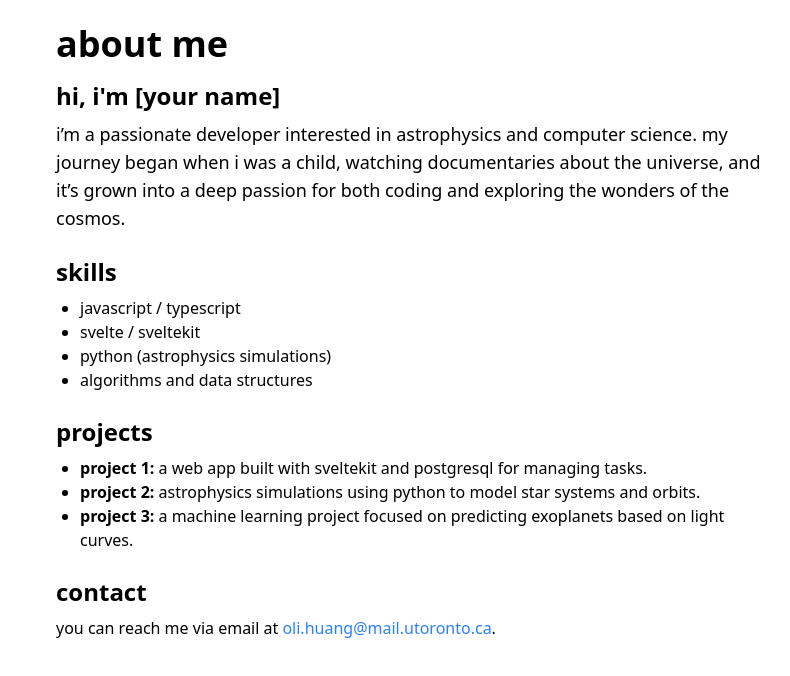
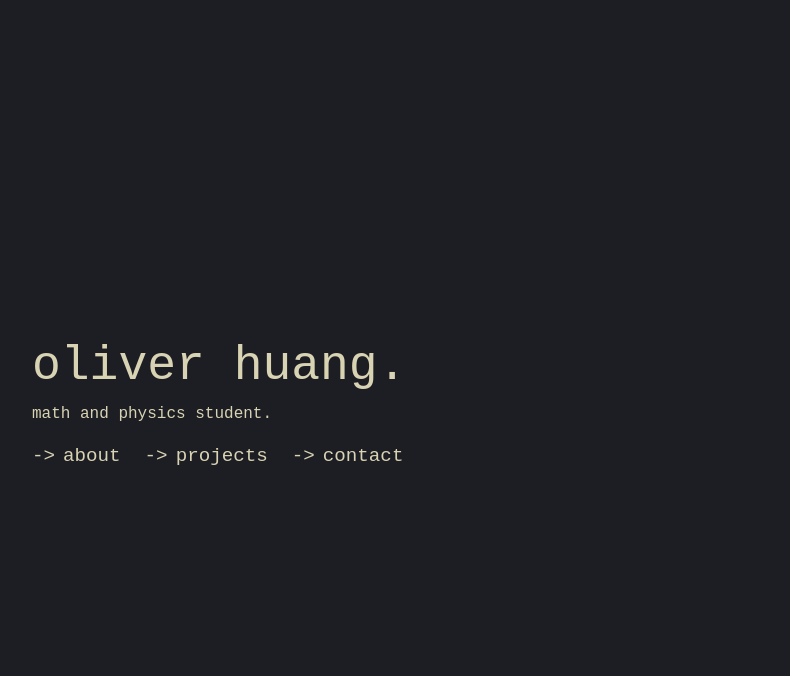
Before and after one commit to gooosexe/portfolio, a SvelteKit app: page / in a window 1280 px wide. Shown: the top 676 px of the page, without its empty margins (224-1014 px from the left). Built offline with nearby package versions, Linux system fonts and the light colour scheme.

Commit message:
changed about me page

```diff
--- a/src/routes/+page.svelte
+++ b/src/routes/+page.svelte
@@ -1,41 +1,70 @@
 <script>
-	// You can add any logic or data fetching here if needed
-  </script>
+	import { onMount } from 'svelte';
 
-  <main class="max-w-3xl mx-auto p-6">
-	<h1 class="text-4xl font-bold mb-4">about me</h1>
+	onMount(() => {
+		document.body.style.backgroundColor = 'rgb(29,29,36)';
+		document.body.style.color = 'rgb(216,211,179)';
+		document.body.style.fontFamily = 'Cascadia Code, monospace';
+	});
+</script>
 
-	<section class="mb-6">
-	  <h2 class="text-2xl font-semibold">hi, i'm [your name]</h2>
-	  <p class="mt-2 text-lg">
-		i’m a passionate developer interested in astrophysics and computer science.
-		my journey began when i was a child, watching documentaries about the universe, and it’s grown into a deep passion for both coding and exploring the wonders of the cosmos.
-	  </p>
-	</section>
+<div class="container">
+	<h1>oliver huang.</h1>
+	<p>math and physics student.</p>
+	<nav>
+		<a class="nav-item" href="/about">about</a>
+		<a class="nav-item" href="/projects">projects</a>
+		<a class="nav-item" href="/contact">contact</a>
+	</nav>
+</div>
 
-	<section class="mb-6">
-	  <h2 class="text-2xl font-semibold">skills</h2>
-	  <ul class="list-disc pl-6 mt-2">
-		<li>javascript / typescript</li>
-		<li>svelte / sveltekit</li>
-		<li>python (astrophysics simulations)</li>
-		<li>algorithms and data structures</li>
-	  </ul>
-	</section>
+<style>
+	.container {
+		width: 60%;
+		min-height: 100vh;
+		display: flex;
+		flex-direction: column;
+		justify-content: center;
+		align-items: flex-start;
+		margin: 0 auto;
+	}
 
-	<section class="mb-6">
-	  <h2 class="text-2xl font-semibold">projects</h2>
-	  <ul class="list-disc pl-6 mt-2">
-		<li><strong>project 1:</strong> a web app built with sveltekit and postgresql for managing tasks.</li>
-		<li><strong>project 2:</strong> astrophysics simulations using python to model star systems and orbits.</li>
-		<li><strong>project 3:</strong> a machine learning project focused on predicting exoplanets based on light curves.</li>
-	  </ul>
-	</section>
+	h1 {
+		font-size: 3rem;
+	}
 
-	<section>
-	  <h2 class="text-2xl font-semibold">contact</h2>
-	  <p class="mt-2">
-		you can reach me via email at <a href="mailto:oli.huang@mail.utoronto.ca" class="text-blue-500 hover:underline">oli.huang@mail.utoronto.ca</a>.
-	  </p>
-	</section>
-  </main>
+	nav {
+		margin-top: 1rem;
+		display: flex;
+		gap: 1.5rem;
+	}
+
+	.nav-item {
+		display: flex;
+		align-items: center;
+		gap: 0.5rem;
+		font-size: 1.2rem;
+		text-decoration: none;
+		color: rgb(216, 211, 179);
+		position: relative;
+		transition: transform 0.3s ease-in-out;
+	}
+
+	.nav-item::before {
+		content: '->';
+		opacity: 1;
+		transform: translateX(0px);
+		transition:
+			opacity 0.3s ease-in-out,
+			transform 0.3s ease-in-out;
+	}
+
+	.nav-item:hover {
+		transform: translateX(3px);
+	}
+
+	.nav-item:hover::before {
+		opacity: 1;
+		transform: rotate(0deg) scale(1) translateX(2px);
+	}
+</style>
--- /dev/null
+++ b/src/routes/about.svelte
@@ -0,0 +1,41 @@
+<script>
+	// You can add any logic or data fetching here if needed
+  </script>
+
+  <main class="max-w-3xl mx-auto p-6">
+	<h1 class="text-4xl font-bold mb-4">about me</h1>
+
+	<section class="mb-6">
+	  <h2 class="text-2xl font-semibold">hi, i'm [your name]</h2>
+	  <p class="mt-2 text-lg">
+		i’m a passionate developer interested in astrophysics and computer science.
+		my journey began when i was a child, watching documentaries about the universe, and it’s grown into a deep passion for both coding and exploring the wonders of the cosmos.
+	  </p>
+	</section>
+
+	<section class="mb-6">
+	  <h2 class="text-2xl font-semibold">skills</h2>
+	  <ul class="list-disc pl-6 mt-2">
+		<li>javascript / typescript</li>
+		<li>svelte / sveltekit</li>
+		<li>python (astrophysics simulations)</li>
+		<li>algorithms and data structures</li>
+	  </ul>
+	</section>
+
+	<section class="mb-6">
+	  <h2 class="text-2xl font-semibold">projects</h2>
+	  <ul class="list-disc pl-6 mt-2">
+		<li><strong>project 1:</strong> a web app built with sveltekit and postgresql for managing tasks.</li>
+		<li><strong>project 2:</strong> astrophysics simulations using python to model star systems and orbits.</li>
+		<li><strong>project 3:</strong> a machine learning project focused on predicting exoplanets based on light curves.</li>
+	  </ul>
+	</section>
+
+	<section>
+	  <h2 class="text-2xl font-semibold">contact</h2>
+	  <p class="mt-2">
+		you can reach me via email at <a href="mailto:oli.huang@mail.utoronto.ca" class="text-blue-500 hover:underline">oli.huang@mail.utoronto.ca</a>.
+	  </p>
+	</section>
+  </main>
```
Also changed, not shown: src/routes/about/+page.svelte (added), src/routes/contact/+page.svelte (added), src/routes/projects/+page.svelte (added), static/favicon.png, static/favicon.svg (added).
